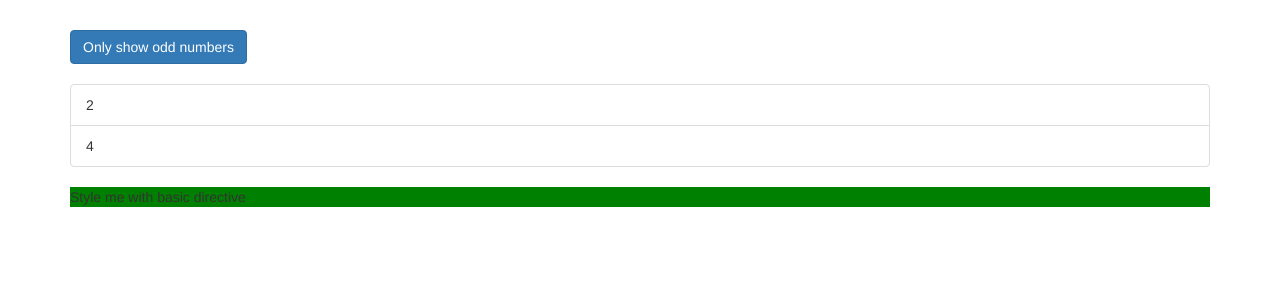
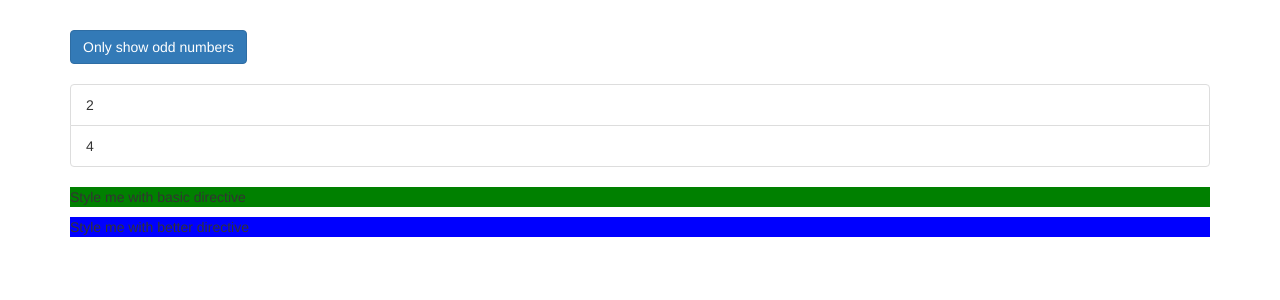
Before and after one commit to HichamGsb/directives-app, an Angular app: page / in a window 1280 px wide. Shown: the top 300 px of the page. Built offline with nearby package versions, Linux system fonts and the light colour scheme.

Commit message:
Création d'une directive avancée de changement de couleur de fond

```diff
--- a/src/app/app.component.html
+++ b/src/app/app.component.html
@@ -25,6 +25,7 @@
         </ng-template>
       </ul>
       <p appBasicHighlight>Style me with basic directive</p>
+      <p appBetterHighlight>Style me with better directive</p>
     </div>
   </div>
 </div>
--- a/src/app/app.module.ts
+++ b/src/app/app.module.ts
@@ -5,11 +5,13 @@ import { FormsModule } from '@angular/forms';
 
 import { AppComponent } from './app.component';
 import {BasicHighlightDirective} from "./basic-highlight/basic-highlight.directive";
+import { BetterHighlightDirective } from './better-higlight/better-highlight.directive';
 
 @NgModule({
   declarations: [
     AppComponent,
-    BasicHighlightDirective
+    BasicHighlightDirective,
+    BetterHighlightDirective
   ],
   imports: [
     BrowserModule,
--- /dev/null
+++ b/src/app/better-higlight/better-highlight.directive.ts
@@ -0,0 +1,12 @@
+import {Directive, ElementRef, HostListener, OnInit, Renderer2} from '@angular/core';
+
+@Directive({
+  selector: '[appBetterHighlight]'
+})
+export class BetterHighlightDirective implements OnInit {
+  constructor(private elRef: ElementRef, private renderer: Renderer2) { }
+
+  ngOnInit() {
+    this.renderer.setStyle(this.elRef.nativeElement, 'background-color', 'blue');
+  }
+}
```
